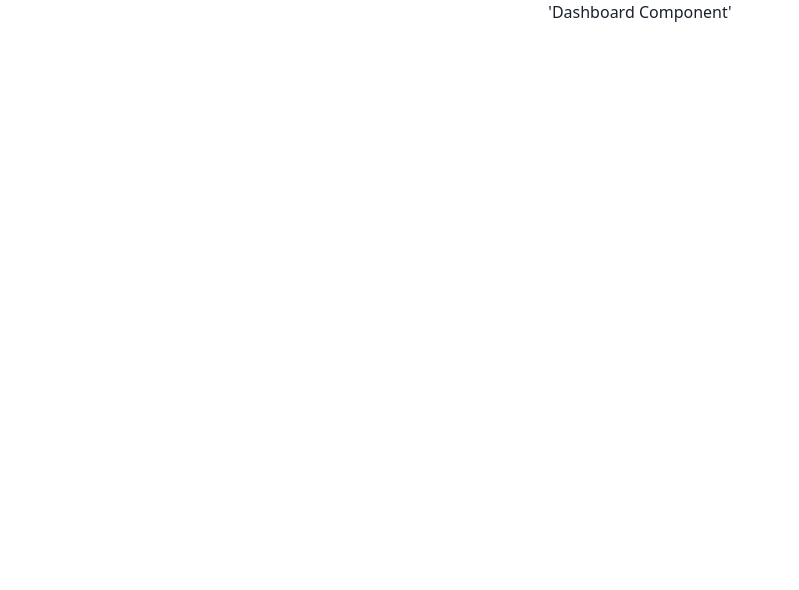
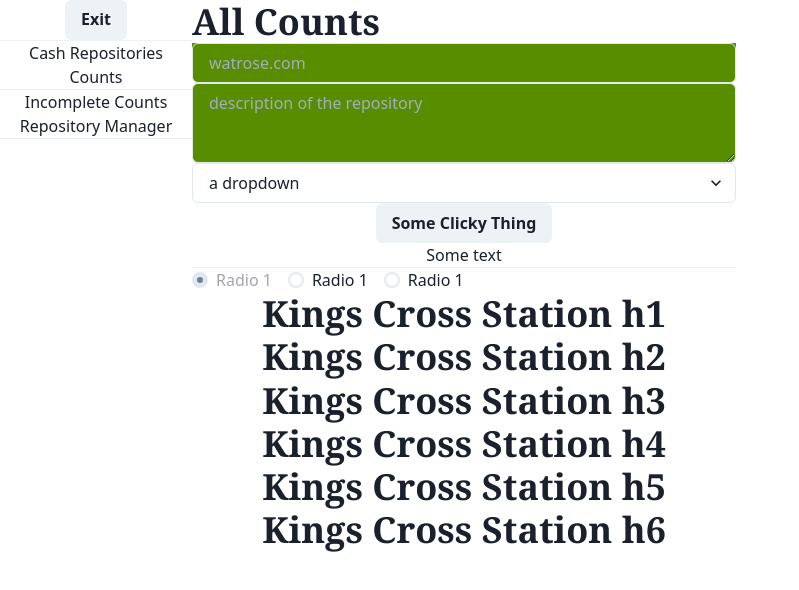
Before and after one commit to Oddert/wr-float-denomination-tracker, a React (Create React App) app in the folder client/: page /#/ in a window 1280 px wide. Shown: the top 590 px of the page, without its empty margins (0-799 px from the left). Built offline with nearby package versions, Linux system fonts and the light colour scheme.

Commit message:
modified colors

```diff
--- a/client/package.json
+++ b/client/package.json
@@ -4,6 +4,7 @@
   "private": true,
   "dependencies": {
     "@chakra-ui/icons": "^1.0.5",
+    "@chakra-ui/layout": "^1.3.1",
     "@chakra-ui/react": "^1.3.3",
     "@chakra-ui/theme-tools": "^1.0.4",
     "@emotion/react": "^11.1.5",
--- a/client/src/components/Dashboard.tsx
+++ b/client/src/components/Dashboard.tsx
@@ -1,7 +1,75 @@
 import React from 'react'
+import {
+  GridItem,
+  Grid,
+  Input,
+  Textarea,
+  Select,
+  Button,
+  Divider,
+  Text,
+  RadioGroup,
+  Radio,
+  Stack,
+  Heading,
+} from '@chakra-ui/react'
+
+import Nav from './Nav/'
+import Header from './Header/'
 
 const Dashboard: React.FC = () => {
-  return (<>'Dashboard Component'</>)
+  return (
+    <Grid
+      className="Page-Dashboard"
+      templateColumns='15vw 1fr'
+      templateRows='auto 1fr'
+      h='100vh'
+    >
+      <Header title='All Counts' />
+      <GridItem
+        rowStart={1}
+        rowEnd={-1}
+      >
+        <Nav />
+      </GridItem>
+      <GridItem
+        w='50%'
+        h='8'
+        bg='waitrose.primary'
+        colStart={2}
+        colEnd={2}
+        rowStart={2}
+        rowEnd={2}
+        className='box-missbehaving'
+      >
+        <Input placeholder='watrose.com' />
+        <Textarea placeholder='description of the repository' />
+        <Select placeholder='a dropdown'>
+          <option value='opt1'>Option One</option>
+          <option value='opt2'>Option Two</option>
+          <option value='opt3'>Option Three</option>
+        </Select>
+        <Button>
+          Some Clicky Thing
+        </Button>
+        <Text>Some text</Text>
+        <Divider />
+        <RadioGroup defaultValue='1'>
+          <Stack spacing={4} direction='row'>
+            <Radio value='1' isDisabled>Radio 1</Radio>
+            <Radio value='2'>Radio 1</Radio>
+            <Radio value='3'>Radio 1</Radio>
+          </Stack>
+        </RadioGroup>
+        <Heading as='h1'>Kings Cross Station h1</Heading>
+        <Heading as='h2'>Kings Cross Station h2</Heading>
+        <Heading as='h3'>Kings Cross Station h3</Heading>
+        <Heading as='h4'>Kings Cross Station h4</Heading>
+        <Heading as='h5'>Kings Cross Station h5</Heading>
+        <Heading as='h6'>Kings Cross Station h6</Heading>
+      </GridItem>
+    </Grid>
+  )
 }
 
 export default Dashboard
--- /dev/null
+++ b/client/src/components/Header/index.tsx
@@ -0,0 +1,20 @@
+import React from 'react'
+import { Flex, Heading } from '@chakra-ui/react'
+
+interface Props {
+  title: string | number | undefined | null
+}
+
+const Header: React.FC<Props> = ({
+  title
+}) => {
+  return (
+    <Flex>
+      <Heading as='h1'>
+        { title }
+      </Heading>
+    </Flex>
+  )
+}
+
+export default Header
--- /dev/null
+++ b/client/src/components/Nav/index.tsx
@@ -0,0 +1,55 @@
+import React from 'react'
+import {
+  Box,
+  Divider,
+  Button
+} from '@chakra-ui/react'
+import { Link } from 'react-router-dom'
+
+interface Props {
+  colStart?: any
+  colEnd?: any
+  rowStart?: any
+  rowEnd?: any
+}
+
+const Nav: React.FC<Props> = () => {
+  return (
+    <Box>
+      <nav>
+        <ul>
+          <li>
+            <Button>
+              Exit
+            </Button>
+          </li>
+          <Divider />
+          <li>
+            <Link to='/'>
+              Cash Repositories
+            </Link>
+          </li>
+          <li>
+            <Link to='/'>
+              Counts
+            </Link>
+          </li>
+          <Divider />
+          <li>
+            <Link to='/'>
+              Incomplete Counts
+            </Link>
+          </li>
+          <li>
+            <Link to='/'>
+              Repository Manager
+            </Link>
+          </li>
+          <Divider />
+        </ul>
+      </nav>
+    </Box>
+  )
+}
+
+export default Nav
--- a/client/src/constants/theme/colors.ts
+++ b/client/src/constants/theme/colors.ts
@@ -1,3 +1,11 @@
+const waitrose_brand_core = {
+  primary: '#598d00',
+  highlight: '#BED800',
+  bgDark: '#004A32',
+  shade: '#2F6B38',
+  bgLight: '#FFFFFF'
+}
+
 const colors = {
   transparent: "transparent",
   current: "currentColor",
@@ -237,6 +245,39 @@ const colors = {
     800: "#005885",
     900: "#003F5E",
   },
+
+  waitrose: {
+    ...waitrose_brand_core
+  },
+
+  theme_light: {
+    text: {
+      clickable: waitrose_brand_core.bgDark,
+      contrastGreen: '#FFFFFF',
+      darker: '#515151',
+      standard: '#787878',
+      lighter: '#C4C4C4',
+      invisable: '#E1E1E2', // #D5D6D8 30% alpha
+      menuActive: '#FFFFFF',
+      title: waitrose_brand_core.bgDark,
+      button: '#F3F3F3',
+      buttonActive: waitrose_brand_core.primary,
+    },
+    background: {
+      primary: waitrose_brand_core.primary,
+      secondary: '#7EC507',
+      button: '#FFFFFF',
+    },
+    ui: {
+      line: '#CACACA',
+      container: '#CACACA',
+      danger: '#CA6D6D',
+      divider: '#ECF0F1',
+      bgInsetLight: '#F8F8F8',
+      bgInsetShaded: '#E2E2E2',
+      bgInsetDark: '#DEDEDE',
+    }
+  },
 }
 
 export default colors
```
